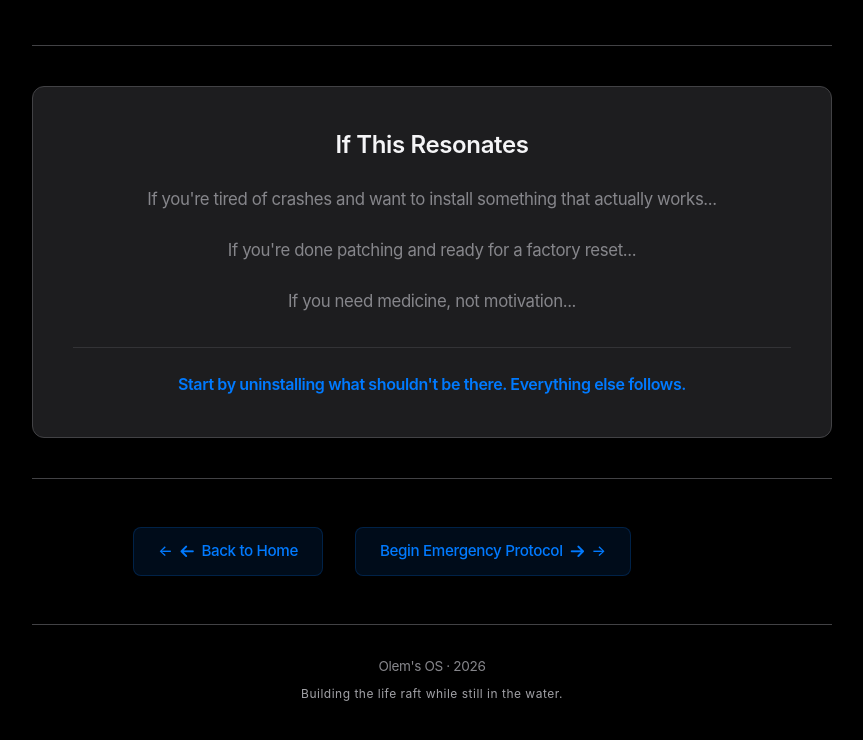
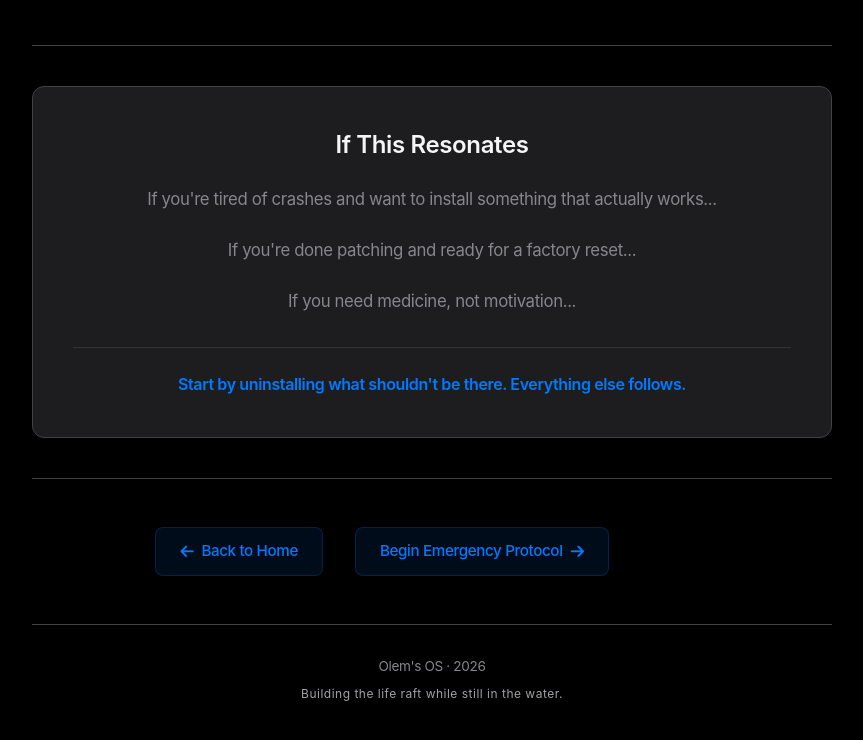
Before and after one commit to modigaphemelo/Olems-OS, a plain HTML site: page about.html in a window 1280 px wide. Shown: the part 4248-4988 px from the top of the page, without its empty margins (318-1181 px from the left). Drawn offline with Linux system fonts and the light colour scheme.

Commit message:
Update style.css

```diff
--- a/css/style.css
+++ b/css/style.css
@@ -475,7 +475,6 @@ h2 {
 }
 
 .nav-link-forward::after {
-    content: '→';
     transition: transform 0.3s ease;
 }
 
@@ -484,7 +483,6 @@ h2 {
 }
 
 .nav-link-backward::before {
-    content: '←';
     transition: transform 0.3s ease;
 }
 
```
